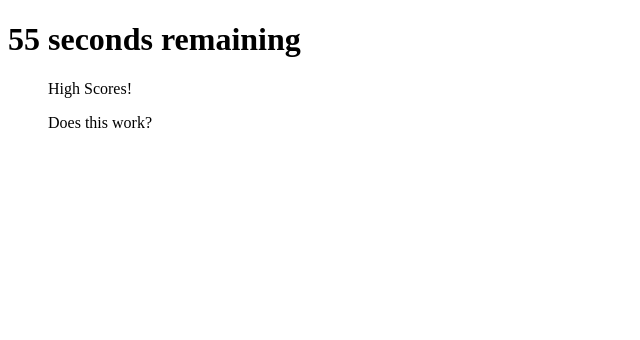
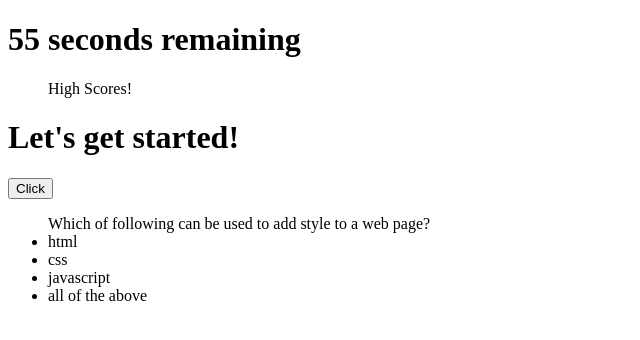
Before and after one commit to brantleymorris/FrontEndQuiz, a plain HTML site: page index.html in a window 1280 px wide. Shown: the whole page, without its empty margins (0-640 px from the left). Drawn offline with Linux system fonts and the light colour scheme.

Commit message:
fix writeQuestion function

```diff
--- a/assets/script.js
+++ b/assets/script.js
@@ -18,45 +18,62 @@
         },
         q2 = {
             question : "What does CSS stand for?",
-            answer1 : "Cyclical Styleing System",
+            answer1 : "Cyclical Styling System",
             answer2 : "Cicadian System Standards",
             answer3 : "Cassading Style Sheets",
             answer4 : "None of the above",
             //correct : answer3  need to make sure this will work correctly
+        },
+        q3 = {
+            question : "What is an API?",
+            answer1 : "",
+            answer2 : "",
+            answer3 : "",
+            answer4 : "",
+            //correct :   need to make sure this will work correctly
+        },
+        q4 = {
+            question : "",
+            answer1 : "",
+            answer2 : "",
+            answer3 : "",
+            answer4 : "",
+            //correct :  need to make sure this will work correctly
+        },
+        q5 = {
+            question : "",
+            answer1 : "",
+            answer2 : "",
+            answer3 : "",
+            answer4 : "",
+            //correct :  need to make sure this will work correctly
         }
     ];
     // create array of objects for usernames and scores
 
     // create listener to activate function
-console.log(questions[0].question);
 
     // create function to select and write questions (randomly from array, and remove from array when answers/ optional)
     function writeQuesiton (i) {
-            var quesitonPrompt = document.createElement("ul");
-            console.log(questions[i].question); // logs string correctly
-            questionPrompt.textContent = questions[i].question; // need to make sure this works
+            var questionPrompt = document.createElement("ul");
+            questionPrompt.textContent = questions[i].question;
             questionEl.append(questionPrompt);
 
             var answerA = document.createElement("li");
             answerA.textContent = questions[i].answer1;
-            questiosnPrompt.append(answerA);
+            questionPrompt.append(answerA);
 
             var answerB = document.createElement("li");
             answerB.textContent = questions[i].answer2
-            questiosnPrompt.append(answerB);
+            questionPrompt.append(answerB);
 
             var answerC = document.createElement("li");
             answerC.textContent = questions[i].answer3
-            questiosnPrompt.append(answerC);
+            questionPrompt.append(answerC);
 
             var answerD = document.createElement("li");
             answerD.textContent = questions[i].answer4
-            questiosnPrompt.append(answerD);
-
-            /*document.getElementById("answer1").textContent = questions[i].answer1
-            document.getElementById("answer2").textContent = questions[i].answer2
-            document.getElementById("answer3").textContent = questions[i].answer3
-            document.getElementById("answer4").textContent = questions[i].answer4*/
+            questionPrompt.append(answerD);
     };
     // create function to store usernames and scores to local storage
 
--- a/index.html
+++ b/index.html
@@ -13,16 +13,13 @@
         <ul id="scores">High Scores!</ul>
     </div>
 
-    <div id="questions"> <!--for questiosn-->
-        <ul>Does this work?</ul>
+    <div id="questions"> <!--for initial prompt and questions-->
+        <div data-prompt="show">
+            <h1>Let's get started!</h1>
+            <button>Click</button>
+        </div>
     </div>
 
     <script src="./assets/script.js"></script>
 </body>
 </html>
-
-<!-- to do list
-        * create ul to write questions and answers to
-        * create body elements to start quiz
-        * create ul to display username and scores after quiz in complete
-    -->
```
